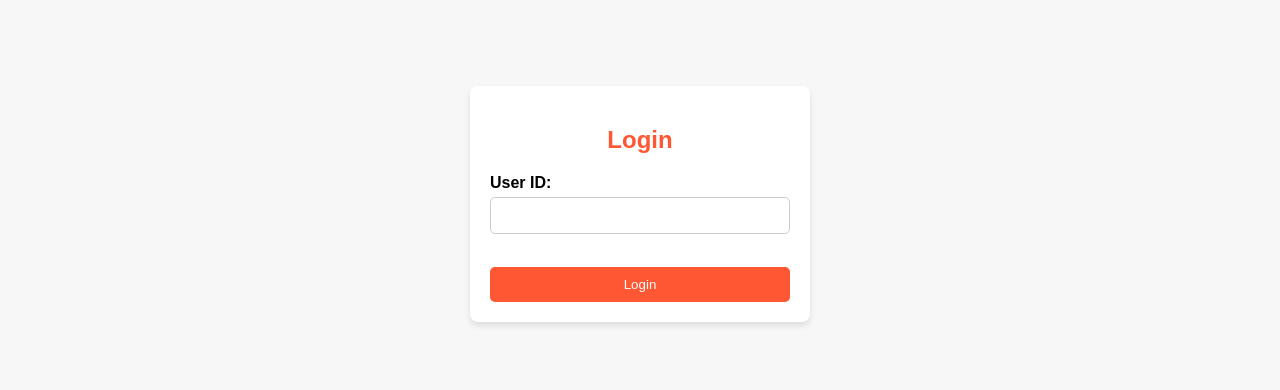
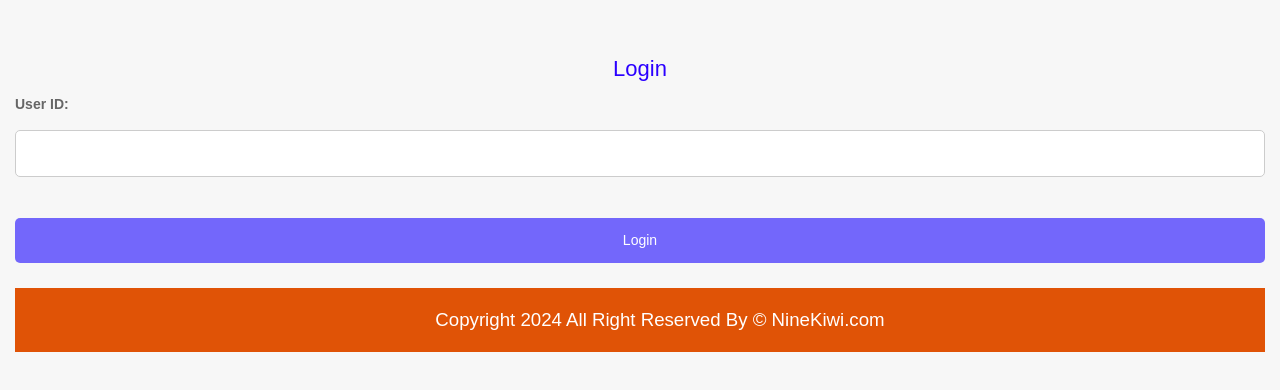
Before and after one commit to ninekiwi/First-Prototype, a website: page app1.html in a window 1280 px wide. Shown: the part 196-586 px from the top of the page. Drawn offline with nearby package versions, Linux system fonts and the light colour scheme; files whose address does not match are found by name.

Commit message:
revised  commit

```diff
--- a/app1.html
+++ b/app1.html
@@ -1,6 +1,37 @@
 <!DOCTYPE html>
 <html>
 <head>
+    <html lang="en">
+   <head>
+      <!-- basic -->
+      <meta charset="utf-8">
+      <meta http-equiv="X-UA-Compatible" content="IE=edge">
+      <meta name="viewport" content="width=device-width, initial-scale=1">
+      <!-- mobile metas -->
+      <meta name="viewport" content="width=device-width, initial-scale=1">
+      <meta name="viewport" content="initial-scale=1, maximum-scale=1">
+      <!-- site metas -->
+      <meta name="keywords" content="">
+      <meta name="description" content="">
+      <meta name="author" content="">
+      <!-- bootstrap css -->
+      <link rel="stylesheet" type="text/css" href="css/bootstrap.min.css">
+      <!-- style css -->
+      <link rel="stylesheet" type="text/css" href="css/style.css">
+      <!-- Responsive-->
+      <link rel="stylesheet" href="css/responsive.css">
+      <!-- fevicon -->
+      <link rel="apple-touch-icon" sizes="180x180" href="images/apple-touch-icon.png">
+      <link rel="icon" type="image/png" sizes="32x32" href="images//favicon-32x32.png">
+      <link rel="icon" type="image/png" sizes="16x16" href="images//favicon-16x16.png">
+      <!-- Scrollbar Custom CSS -->
+      <link rel="stylesheet" href="css/jquery.mCustomScrollbar.min.css">
+      <!-- Tweaks for older IEs-->
+      <link rel="stylesheet" href="https://netdna.bootstrapcdn.com/font-awesome/4.0.3/css/font-awesome.css">
+      <!-- owl stylesheets -->
+      <link rel="stylesheet" href="css/owl.carousel.min.css">
+      <link rel="stylesheet" href="css/owl.theme.default.min.css">
+      <link rel="stylesheet" href="https://cdnjs.cloudflare.com/ajax/libs/fancybox/2.1.5/jquery.fancybox.min.css" media="screen">
     <title>NineKiwi.com Login</title>
     <style>
         body {
@@ -24,7 +55,7 @@
         }
 
         h2 {
-            color: #FF5733; /* Orange color */
+            color: #2b00ff; /* blue color */
             text-align: center;
         }
 
@@ -46,7 +77,7 @@
             width: 100%;
             padding: 10px;
             margin-top: 5px;
-            background-color: #FF5733; /* Orange color */
+            background-color: #1500ff94; /* blue color */
             color: #fff;
             border: none;
             border-radius: 5px;
@@ -60,7 +91,7 @@
     </style>
 </head>
 <body>
-    <div class="login-container">
+    <div class="container-fluid">
         <h2>Login</h2>
         <form id="loginForm" onsubmit="return handleLogin()">
             <label for="userId">User ID:</label>
@@ -68,6 +99,10 @@
             <br><br>
             <input type="submit" value="Login">
         </form>
+
+    <br>
+    <div class="copyright_section">
+        <p class="copyright_text">Copyright 2024 All Right Reserved By &copy <a href="https://ninekiwi.com/"> NineKiwi.com</p>
     </div>
 
     <script>
```
Also changed, not shown: Construction.html (+2 -2 lines), about.html (+2 -2 lines), contact.html (+2 -2 lines), form.html (+3 -10 lines), index.html (+2 -2 lines), services.html (+1 -1 lines).
